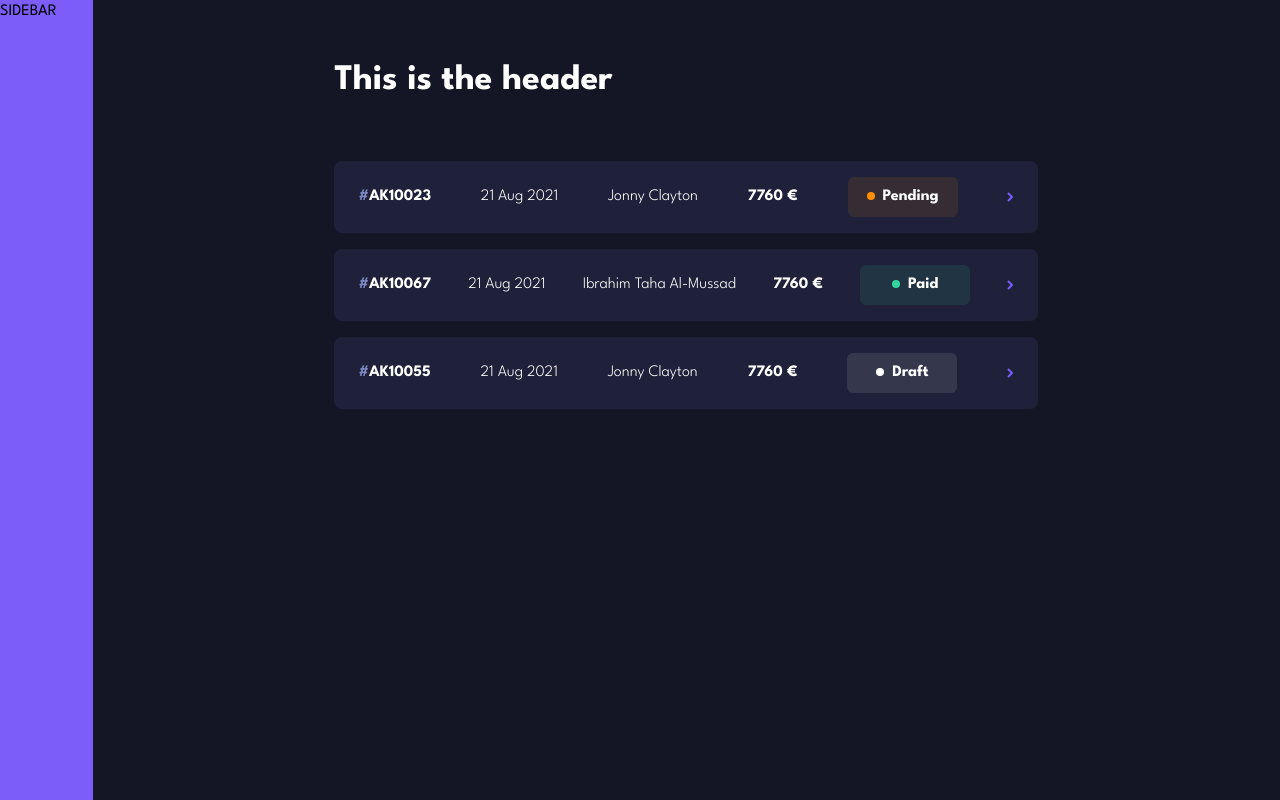
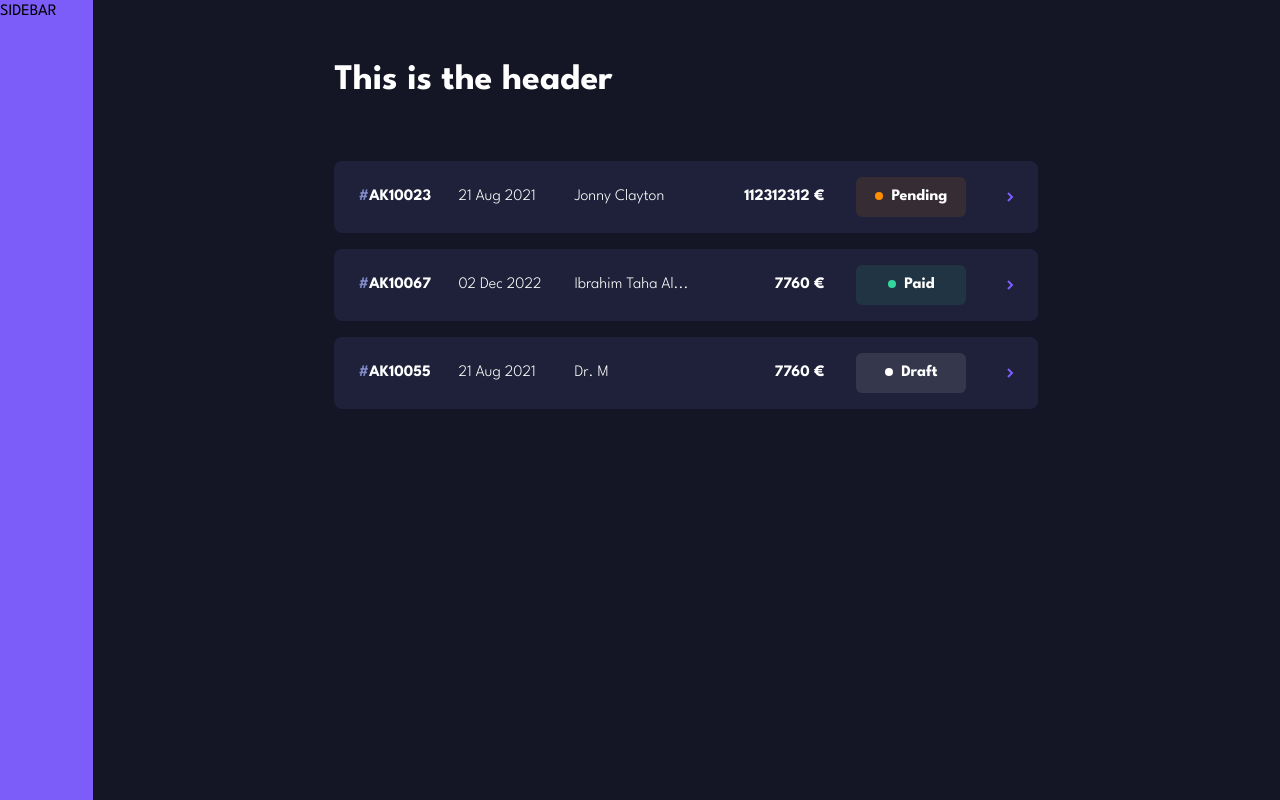
Before and after one commit to Invoice-App-jm5592/client, a Vue app: page /invoices in a window 1280 px wide. Built offline with nearby package versions, Linux system fonts and the light colour scheme.

Commit message:
Distribute better spacing in InvoiceListItem

```diff
--- /dev/null
+++ b/src/common/helpers.ts
@@ -0,0 +1,7 @@
+export const truncateString = (str: string, maxLength: number): string => {
+  if (str.length <= maxLength) {
+    return str;
+  }
+
+  return str.slice(0, maxLength) + '...';
+}
--- a/src/modules/invoices/components/InvoiceListItem.vue
+++ b/src/modules/invoices/components/InvoiceListItem.vue
@@ -1,32 +1,41 @@
 <template>
-  <div class="bg-dark-blue-gray mb-4 py-4 px-6 rounded-lg flex justify-between items-center">
+  <div class="bg-dark-blue-gray mb-4 py-4 px-6 rounded-lg flex items-center">
+    <div class="w-[100px]">
       <BaseTypography is-bold>
         <span class="text-dark-blue">#</span>{{ props.invoice.invoice_number }}
       </BaseTypography>
+    </div>
+    <div class="w-[100px] mr-4">
       <BaseTypography>
         {{ props.invoice.issue_date }}
       </BaseTypography>
+    </div>
+    <div class="w-[150px]">
       <BaseTypography>
-      {{ props.invoice.bill_to.name }}
+        {{ billToNameTruncated }}
       </BaseTypography>
-    <div class="flex items-center justify-end">
+    </div>
+    <div class="w-[100px] text-end mr-8">
       <BaseTypography is-bold>
         {{ props.invoice.total }} €
       </BaseTypography>
     </div>
+    <div class="mr-auto">
       <InvoiceStatus :status="props.invoice.status" />
-    <div class="flex align-center justify-end">
+    </div>
+    <div class="flex items-center justify-end">
       <ArrowLeftIcon />
     </div>
   </div>
 </template>
 
 <script setup lang="ts">
-import { defineProps, PropType } from 'vue';
+import { defineProps, PropType, computed } from 'vue';
 import BaseTypography from '@/common/components/BaseTypography.vue';
 import { Invoice } from '../types';
 import ArrowLeftIcon from '@/common/components/icons/ArrowLeftIcon.vue';
 import InvoiceStatus from './InvoiceStatus.vue';
+import { truncateString } from '../../../common/helpers';
 
 const props = defineProps({
   invoice: {
@@ -34,4 +43,8 @@ const props = defineProps({
     required: true
   }
 });
+
+const billToNameTruncated = computed(() => {
+  return truncateString(props.invoice.bill_to.name, 15);
+});
 </script>
--- a/src/modules/invoices/fixtures.ts
+++ b/src/modules/invoices/fixtures.ts
@@ -32,14 +32,8 @@ const invoices: Invoice[] = [
         price: 156,
         total: 156
       },
-      {
-        name: "App Screen Design",
-        quantity: 9,
-        price: 840,
-        total: 7560,
-      }
     ],
-    total: 7760
+    total: 112312312
   },
   {
     id: "2",
@@ -62,7 +56,7 @@ const invoices: Invoice[] = [
       code: "BD1 9PB",
       country: "United Kingdom"
     },
-    "issue_date": "21 Aug 2021",
+    "issue_date": "02 Dec 2022",
     "payment_terms": "Next 30 Days",
     description: "Graphic Design for Mobile App",
     items: [
@@ -95,7 +89,7 @@ const invoices: Invoice[] = [
       country: "United Kingdom"
     },
     "bill_to": {
-      name: "Jonny Clayton",
+      name: "Dr. M",
       email: "jonny@example.com",
       address: "84 Church Way",
       city: "London",
```
Lines whose indentation alone changed are shown as unchanged.
